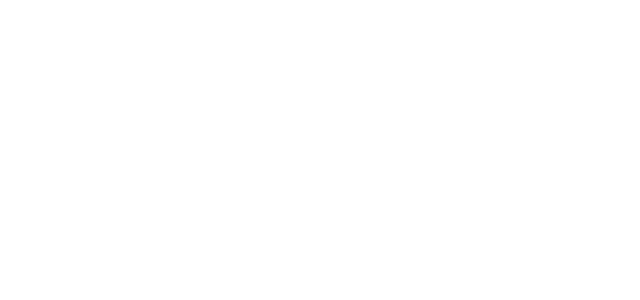
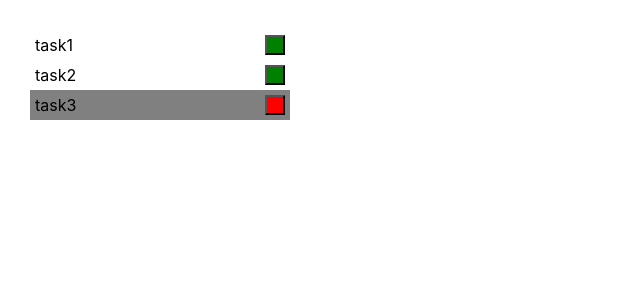
Before and after one commit to TrakzDev/todo-bilous-wiley-test-task, a React (Create React App) app: page / in a window 1280 px wide. Shown: the top 300 px of the page, without its empty margins (0-640 px from the left). Built offline with nearby package versions, Linux system fonts and the light colour scheme; the HTML template or start-up script is replaced by a standard one.

Commit message:
add Task component + some styles for it

```diff
--- a/src/App.js
+++ b/src/App.js
@@ -1,11 +1,60 @@
 import React from 'react';
+import Task from './components/Task';
 
-function App() {
-  return (
-    <div className="App">
+class App extends React.Component {
+  constructor() {
+    super();
 
-    </div>
-  );
+    this.state = {
+      tasks: [
+          {id: 0, title: 'task1', done: false},
+          {id: 1, title: 'task2', done: false},
+          {id: 2, title: 'task3', done: true}
+        ]
+    }
+  }
+
+  taskDone(id) {
+    const index = this.state.tasks.map(task => task.id).indexOf(id);
+
+    this.setState(state => {
+      let { tasks } = state;
+
+      tasks[index].done = true;
+
+      return tasks;
+    })
+  }
+
+  taskDelete(id) {
+    const index = this.state.tasks.map(task => task.id).indexOf(id);
+
+    this.setState(state => {
+      let { tasks } = state;
+
+      delete tasks[index];
+
+      return tasks;
+    })
+  }
+
+  render() {
+    const { tasks } = this.state;
+
+    return (
+      <div className="todo-app">
+        {tasks.map(task =>
+          <Task
+            task={task}
+            key={task.id}
+            taskDone={() => this.taskDone(task.id)}
+            taskDelete={() => this.taskDelete(task.id)}
+          />
+        )}
+      </div>
+
+    )
+  }
 }
 
 export default App;
--- /dev/null
+++ b/src/components/Task.js
@@ -0,0 +1,26 @@
+import React from 'react';
+
+const Task = ({task, ...props}) => {
+
+  const ActionBtn = () => (
+    <div>
+      { task.done
+        ?
+        <button className="remove" onClick={props.taskDelete} />
+        :
+        <button className="makeDone" onClick={props.taskDone} />
+      }
+    </div>
+  );
+
+  const className = 'task' + (task.done ? ' done' : '');
+
+  return (
+    <div className={className}>
+      <p className="taskTitle">{task.title}</p>
+      <ActionBtn/>
+    </div>
+  )
+}
+
+export default Task;
--- a/src/index.css
+++ b/src/index.css
@@ -5,9 +5,36 @@
     sans-serif;
   -webkit-font-smoothing: antialiased;
   -moz-osx-font-smoothing: grayscale;
+  padding: 30px;
 }
 
-code {
-  font-family: source-code-pro, Menlo, Monaco, Consolas, 'Courier New',
-    monospace;
+.task {
+  width: 250px;
+  padding: 5px;
 }
+
+.task.done {
+  background-color: grey;
+}
+
+.taskTitle {
+  display: inline-block;
+  margin: 0;
+}
+
+.task div {
+  float: right;
+  margin-left: 5px;
+}
+
+.remove, .makeDone {
+  background-color: red;
+  width: 20px;
+  height: 20px;
+  text-align: center;
+  margin: 0;
+}
+
+.makeDone {
+  background-color: green;
+}
```
